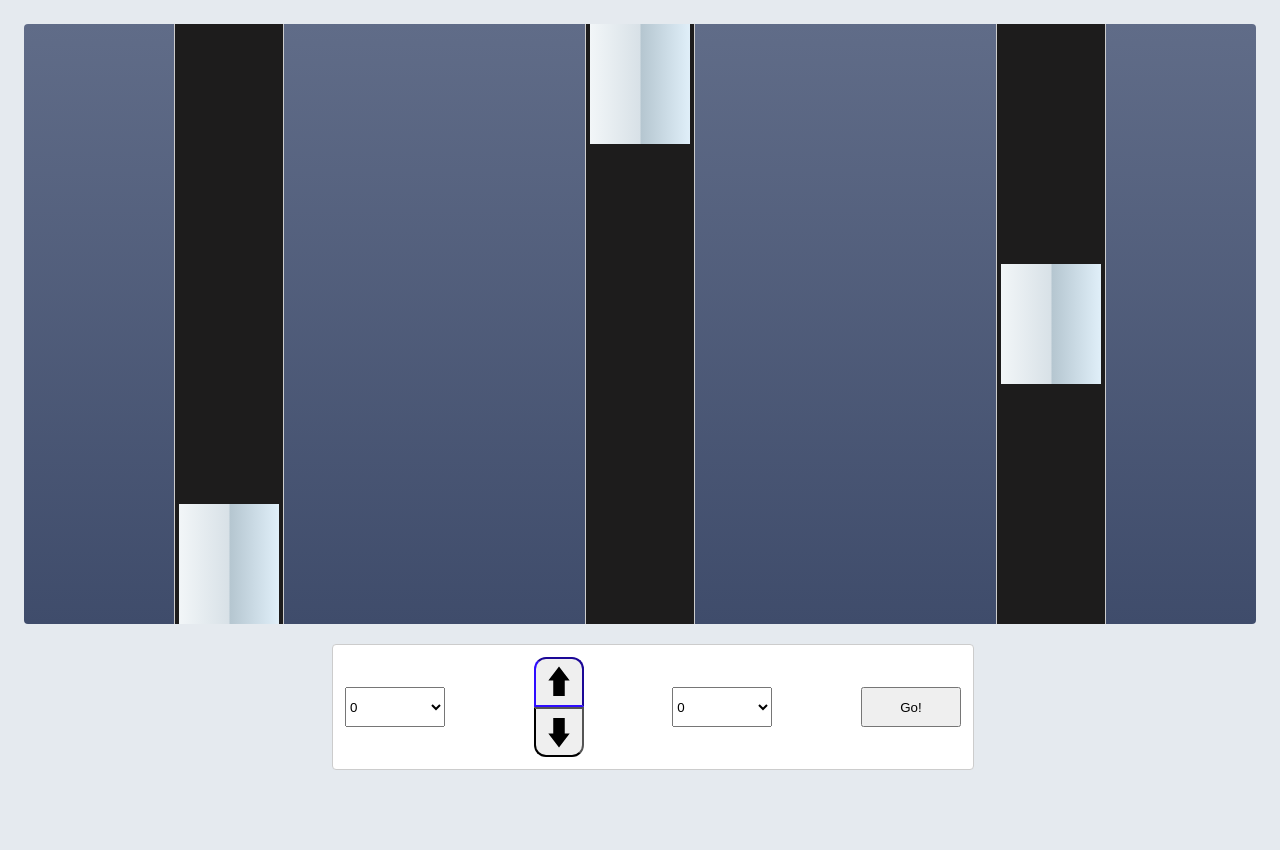
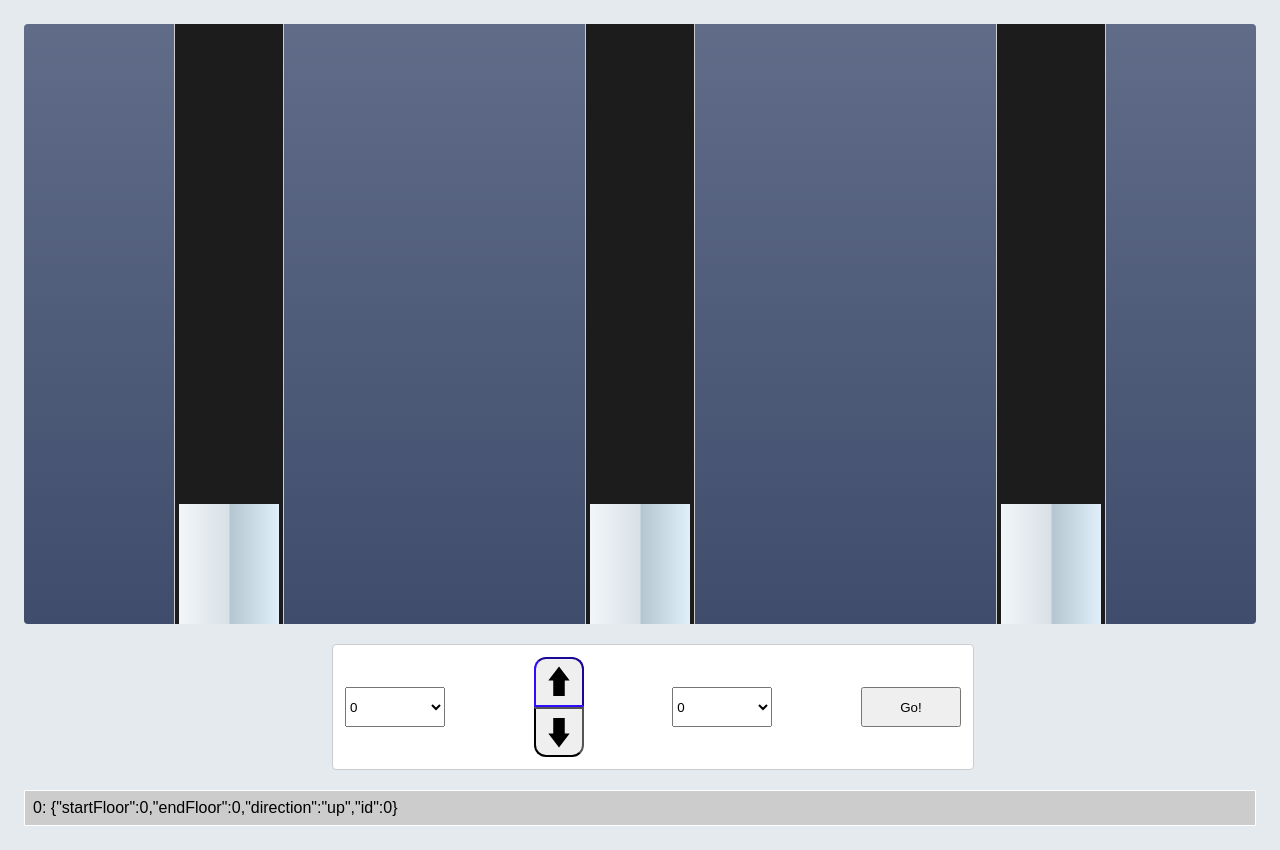
Before and after one commit to choochburger/elevators, a React app: page / in a window 1280 px wide. Both pictures are taken after a click on the button "Go!". Before the commit the page ends 814 px from the top, so only its background shows below. Built offline with nearby package versions, Linux system fonts and the light colour scheme.

Commit message:
Queue work

```diff
--- a/src/App.js
+++ b/src/App.js
@@ -1,7 +1,10 @@
 import React, { Component } from 'react';
 import Building from './Building';
 import Controls from './Controls';
+import Queue from './Queue';
 import './App.css';
+
+let id = 0;
 
 class App extends Component {
   constructor(props) {
@@ -13,13 +16,15 @@ class App extends Component {
           floor: 0,
         },
         {
-          floor: 4,
+          floor: 0,
         },
         {
-          floor: 2,
+          floor: 0,
         },
       ],
+      requests: [],
     };
+    this.handleRequest = this.handleRequest.bind(this);
 
     window.updateElevators = elevators => {
       this.setState({ elevators: elevators });
@@ -27,14 +32,23 @@ class App extends Component {
   }
 
   handleRequest(req) {
-    console.log(req);
+    const requests = this.state.requests.slice();
+    requests.push({ ...req, id: id++ });
+    this.setState({ requests: requests });
   }
 
   render() {
     return (
       <div className="app">
-        <Building numFloors={5} elevators={this.state.elevators} />
-        <Controls numFloors={5} onRequest={this.handleRequest} />
+        <Building
+          numFloors={this.state.floors}
+          elevators={this.state.elevators}
+        />
+        <Controls
+          numFloors={this.state.floors}
+          onRequest={this.handleRequest}
+        />
+        <Queue requests={this.state.requests} />
       </div>
     );
   }
--- /dev/null
+++ b/src/Queue.css
@@ -0,0 +1,9 @@
+.queue {
+  margin: 0 auto;
+}
+
+.queue-item {
+  background: #ccc;
+  border: 1px solid white;
+  padding: 8px;
+}
--- /dev/null
+++ b/src/Queue.js
@@ -0,0 +1,20 @@
+import React, { Component } from 'react';
+import './Queue.css';
+
+class Queue extends Component {
+  render() {
+    return (
+      <div className="queue">
+        {this.props.requests.map((req, i) => {
+          return (
+            <div className="queue-item" key={req.id}>
+              {i}: {JSON.stringify(req)}
+            </div>
+          );
+        })}
+      </div>
+    );
+  }
+}
+
+export default Queue;
```
